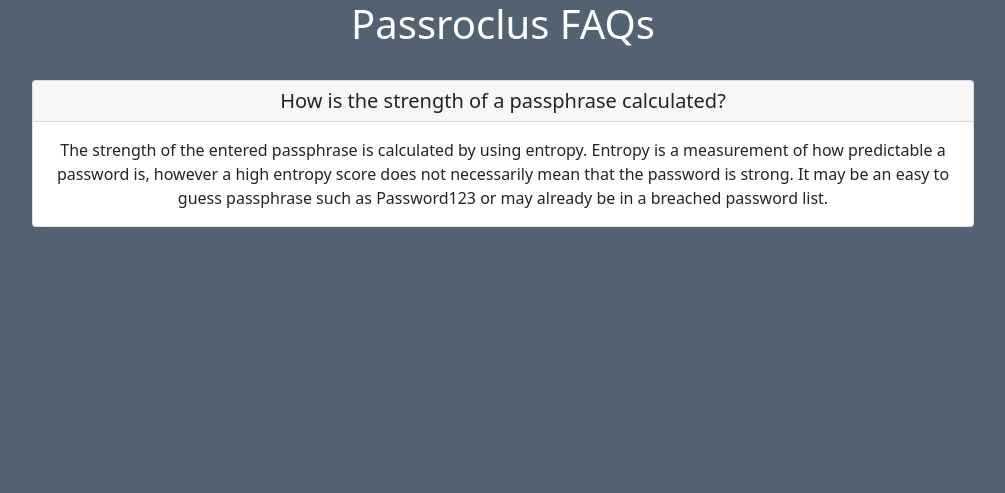
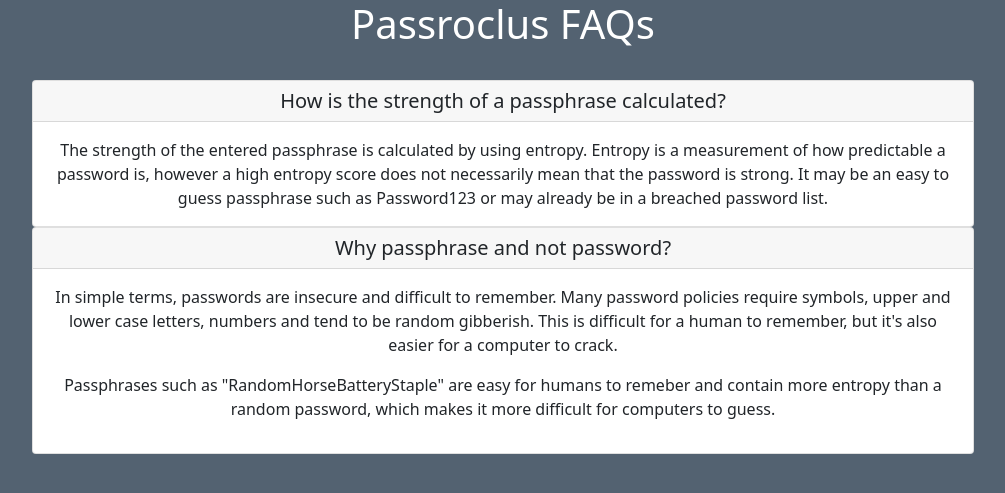
Before and after one commit to cybersomething/passroclus, a Flask app: page /FAQ in a window 1280 px wide. Shown: the top 493 px of the page, without its empty margins (137-1142 px from the left). Run offline with Flask 2, Linux system fonts and the light colour scheme.

Commit message:
Update faq.html

```diff
--- a/templates/faq.html
+++ b/templates/faq.html
@@ -25,6 +25,16 @@
     <p class="card-text">The strength of the entered passphrase is calculated by using entropy. Entropy is a measurement of how predictable a password is, however a high entropy score does not necessarily mean that the password is strong. It may be an easy to guess passphrase such as Password123 or may already be in a breached password list.</p>
   </div>
 </div>
+
+<div class="card w-75">
+  <h5 class="card-header">
+   Why passphrase and not password?
+  </h5>
+  <div class="card-body">
+    <p class="card-text">In simple terms, passwords are insecure and difficult to remember. Many password policies require symbols, upper and lower case letters, numbers and tend to be random gibberish. This is difficult for a human to remember, but it's also easier for a computer to crack.</p><p> Passphrases such as "RandomHorseBatteryStaple" are easy for humans to remeber and contain more entropy than a random password, which makes it more difficult for computers to guess.</p>
+  </div>
+</div>
+
 </div>
   <script src="https://cdn.jsdelivr.net/npm/bootstrap@5.0.0-beta2/dist/js/bootstrap.bundle.min.js" integrity="sha384-b5kHyXgcpbZJO/tY9Ul7kGkf1S0CWuKcCD38l8YkeH8z8QjE0GmW1gYU5S9FOnJ0" crossorigin="anonymous"></script>
 </body>
```
